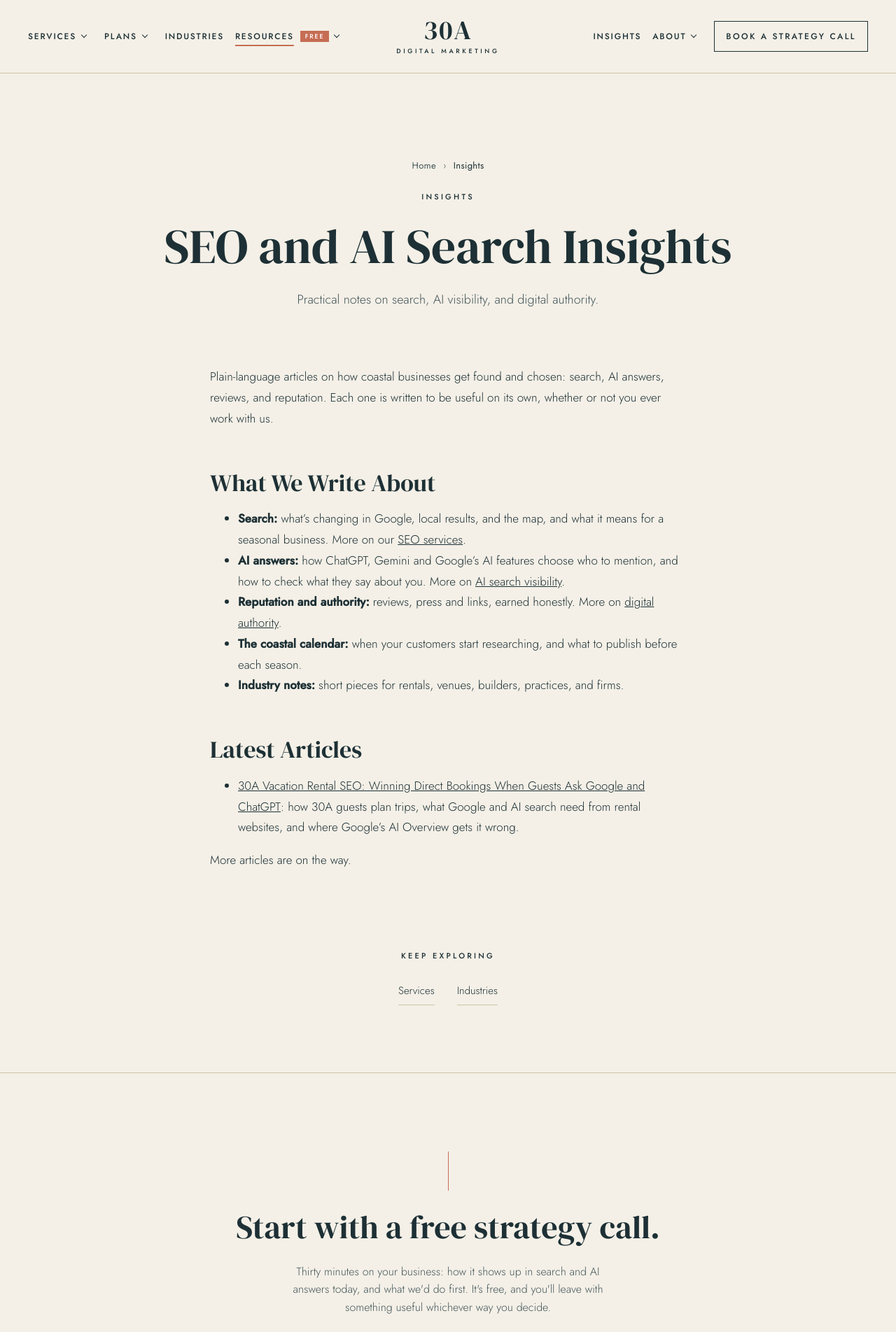
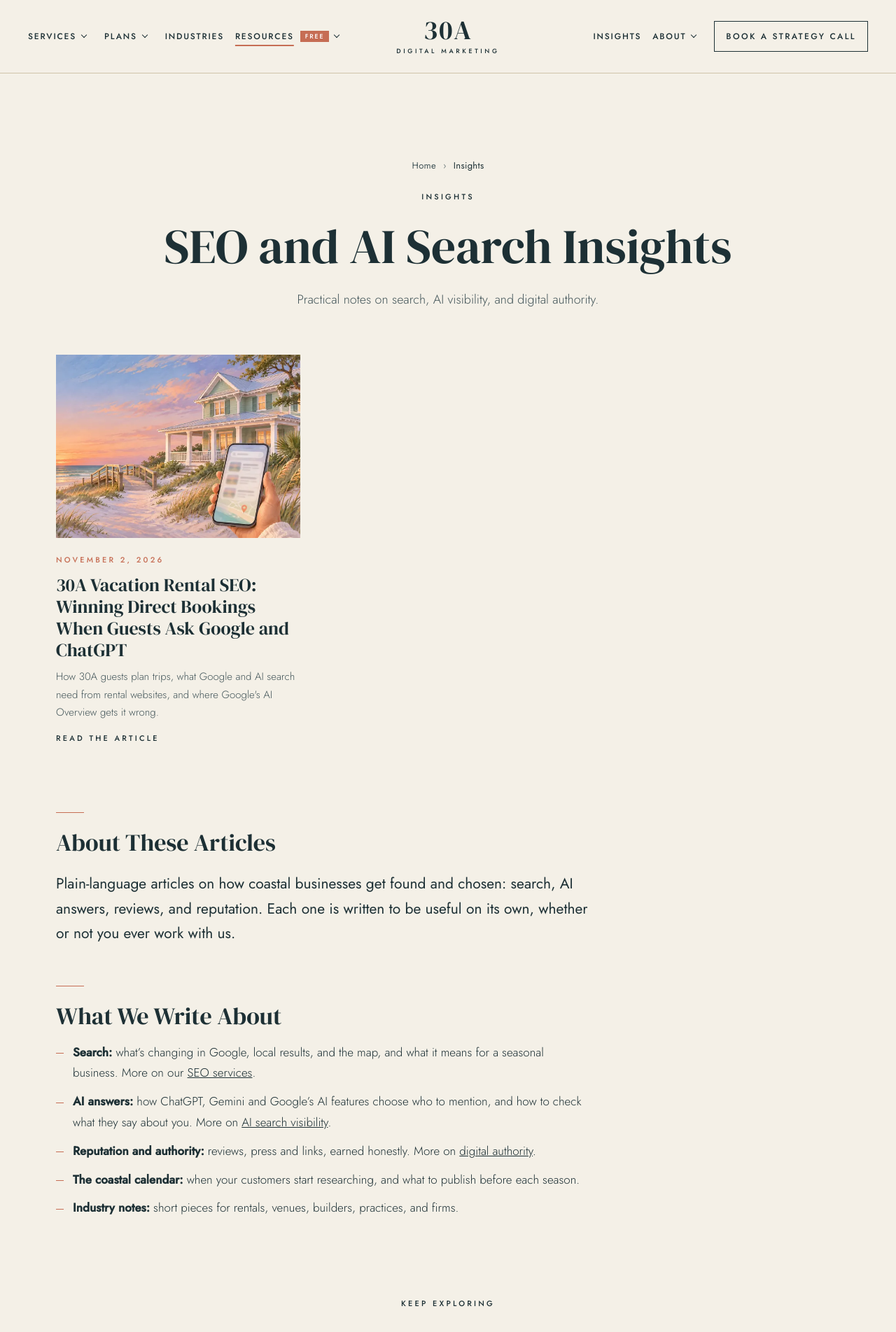
Before and after one commit to benalan317/30adigitalmarketing, a Jekyll site: the page built from insights/index.md, in a window 1280 px wide. Shown: the top 1904 px of the page at 70% size. Built offline with Jekyll 4.4.1, drawn with Linux system fonts in a browser that asks for light colours.

Commit message:
Insights: lead with post grid, fix FAQ-to-References dividers
Adds a reusable post-grid include (clickable image cards, newest first,
driven by group: insights front matter), a card image for the first post,
and moves supplemental content below the grid. Removes the duplicate
divider lines between the FAQ and References.

Co-Authored-By: Claude Sonnet 5.5 <noreply@anthropic.com>
Claude-Session: https://claude.ai/code/session_01Uq3wGa52hk3HKa3FEbWcot

```diff
--- /dev/null
+++ b/_includes/post-grid.html
@@ -0,0 +1,32 @@
+{%- comment -%}
+  Grid of blog posts for /insights/, newest first. Every card is one clickable link: image, date, title, summary.
+  A post appears here when its front matter has:  group: insights
+  Also needed: post_date (YYYY-MM-DD), blurb, card_image (filename without .webp), card_alt, card_title (optional).
+  Card images live in /images/insights/ as NAME.webp (1200x900) and NAME-640.webp (640x480).
+  Use:  {% include post-grid.html %}
+{%- endcomment -%}
+{%- assign posts = site.pages | where: "group", "insights" | sort: "post_date" | reverse -%}
+<ul class="post-grid">
+  {%- for p in posts %}
+  <li>
+    <a href="{{ p.url }}">
+      {%- if p.card_image %}
+      <img class="post-card-img"
+           src="/images/insights/{{ p.card_image }}.webp"
+           srcset="/images/insights/{{ p.card_image }}-640.webp 640w, /images/insights/{{ p.card_image }}.webp 1200w"
+           sizes="(min-width: 960px) 360px, (min-width: 640px) 45vw, 92vw"
+           width="1200" height="900"{% if forloop.index > 3 %} loading="lazy"{% endif %}
+           alt="{{ p.card_alt | escape }}"{% if p.card_title %} title="{{ p.card_title | escape }}"{% endif %}>
+      {%- endif %}
+      <span class="post-card-body">
+        <time class="post-card-date" datetime="{{ p.post_date | date: '%Y-%m-%d' }}">{{ p.post_date | date: "%B %-d, %Y" }}</time>
+        <span class="post-card-title">{{ p.h1 | default: p.title | escape }}</span>
+        {%- if p.blurb %}
+        <span class="post-card-blurb">{{ p.blurb }}</span>
+        {%- endif %}
+        <span class="post-card-more">Read the article</span>
+      </span>
+    </a>
+  </li>
+  {%- endfor %}
+</ul>
--- a/assets/css/style.css
+++ b/assets/css/style.css
@@ -1051,7 +1051,9 @@ html { scroll-behavior: smooth; }
 .table-wrap table tbody td:first-child { font-weight: 500; color: var(--ink); }
 @media (max-width: 720px) { .table-wrap table { min-width: 620px; } }
 
-.rich .sources { margin-top: 64px; padding-top: 8px; border-top: 1px solid var(--rule); font-size: 15px; }
+.rich .sources { margin-top: 24px; font-size: 15px; }
+/* One divider only: the FAQ's last rule is dropped when References follows, and References adds no rule of its own */
+.rich .faq:has(+ .sources) p:last-of-type { border-bottom: 0; }
 .rich .sources h2 { font-size: 26px; }
 .rich .sources .ref-intro { margin: 0 0 6px; color: var(--muted); }
 .rich .sources ol { margin: 12px 0 0; border-top: 0; counter-reset: none; list-style: decimal; padding-left: 1.6em; }
@@ -1061,3 +1063,23 @@ html { scroll-behavior: smooth; }
 .rich .sources ol > li:target { background: #FBF9F4; outline: 8px solid #FBF9F4; }
 .rich sup.cite, .rich .cite { font-size: 0.8em; }
 @media (max-width: 560px) { .rich .quick-links ul { columns: 1; } .rich .quick-links { padding: 22px 20px; } }
+
+/* ---------- Insights index: blog post grid ---------- */
+.page-body:has(.post-grid) { max-width: 1200px; }
+.post-grid { list-style: none; margin: 0 auto; padding: 0; display: grid; grid-template-columns: repeat(auto-fill, minmax(300px, 1fr)); gap: 48px 36px; }
+.rich .post-grid li { padding: 0; margin: 0; }
+.rich .post-grid li::before { content: none; }
+.post-grid a { display: flex; flex-direction: column; height: 100%; text-decoration: none; color: inherit; }
+.post-card-img { display: block; width: 100%; height: auto; aspect-ratio: 4 / 3; object-fit: cover; background: var(--rule); transition: transform .6s ease; }
+.post-grid li > a { overflow: hidden; }
+.post-grid a:hover .post-card-img { transform: scale(1.03); }
+.post-card-body { display: flex; flex-direction: column; gap: 10px; padding: 22px 0 0; }
+.post-card-date { font-size: 11px; font-weight: 500; letter-spacing: 3.2px; text-transform: uppercase; color: var(--accent); }
+.post-card-title { font-family: var(--display); font-weight: 400; font-size: 26px; line-height: 1.2; }
+.post-card-blurb { font-size: 15px; font-weight: 300; line-height: 1.7; color: var(--muted); }
+.post-card-more { margin-top: 4px; font-size: 11px; font-weight: 500; letter-spacing: 3.2px; text-transform: uppercase; }
+.post-grid a:hover .post-card-title, .post-grid a:hover .post-card-more { text-decoration: underline; text-underline-offset: 6px; }
+.post-grid a:focus-visible { outline: 2px solid var(--accent); outline-offset: 6px; }
+.rich .post-grid + h2 { margin-top: 96px; }
+@media (prefers-reduced-motion: reduce) { .post-card-img { transition: none; } .post-grid a:hover .post-card-img { transform: none; } }
+.page-body:has(.post-grid) > :not(.post-grid) { max-width: 760px; }
--- a/insights/index.md
+++ b/insights/index.md
@@ -13,8 +14,12 @@ related:
 {% comment %}
 PAGE BRIEF
 Primary keyword: (blog index)
-Purpose: Blog index. Posts live at /insights/post-name/. Once there are posts, replace the body with a post list.
+Purpose: Blog index. Leads with a grid of posts (newest first), then supplemental content. Posts live at /insights/post-name/ and appear in the grid automatically when their front matter has group: insights. See the post front matter in /insights/30a-vacation-rental-seo/ for the fields.
 {% endcomment %}
+
+{% include post-grid.html %}
+
+## About These Articles
 
 Plain-language articles on how coastal businesses get found and chosen: search, AI answers, reviews, and reputation. Each one is written to be useful on its own, whether or not you ever work with us.
 
@@ -25,9 +30,3 @@ Plain-language articles on how coastal businesses get found and chosen: search,
 - **Reputation and authority:** reviews, press and links, earned honestly. More on [digital authority](/services/digital-authority/).
 - **The coastal calendar:** when your customers start researching, and what to publish before each season.
 - **Industry notes:** short pieces for rentals, venues, builders, practices, and firms.
-
-## Latest Articles
-
-- [30A Vacation Rental SEO: Winning Direct Bookings When Guests Ask Google and ChatGPT](/insights/30a-vacation-rental-seo/): how 30A guests plan trips, what Google and AI search need from rental websites, and where Google's AI Overview gets it wrong.
-
-More articles are on the way.
```
Also changed, not shown: other parts of insights/index.md (+2 -1 lines), insights/30a-vacation-rental-seo/index.md (+6 -0 lines), images/insights/30a-vacation-rental-seo-card-640.webp (added), images/insights/30a-vacation-rental-seo-card.webp (added).
